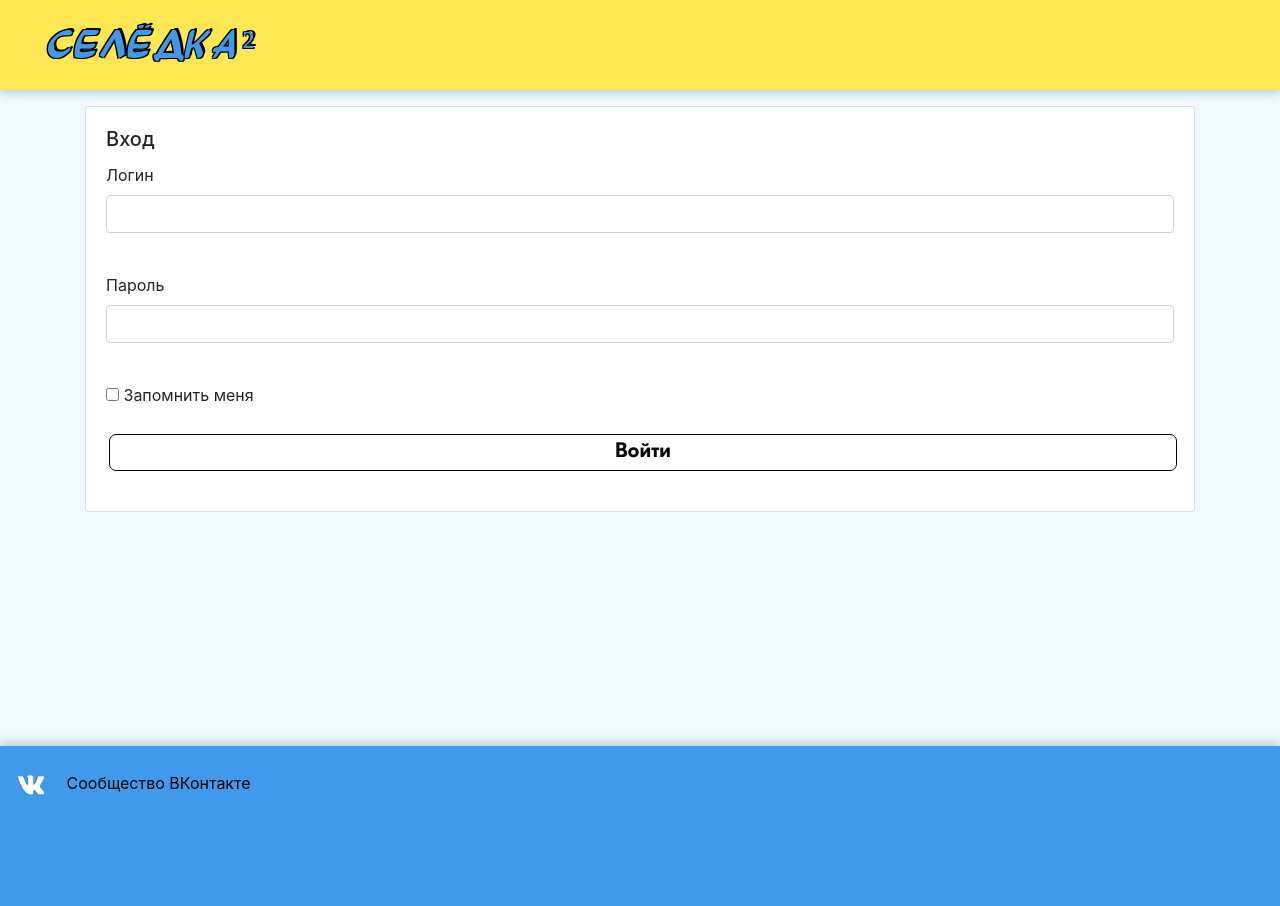
After one commit to adariax/web_project, a Flask app: page /login in a window 1280 px wide. The commit adds this page. Run offline with Flask 2, Linux system fonts and the light colour scheme; parts of the project's set-up code (start-up, migrations or seed data) failed here and were passed over; some libraries are stand-ins or nearby versions.

Commit message:
edited styles files + pages' appearance; was added users model and created login&registration forms

```diff
--- a/app/__init__.py
+++ b/app/__init__.py
@@ -22,8 +22,8 @@ with app.app_context():
 def get_db_session() -> db.Session:
     return db.session
 
-# login_manager = LoginManager(app)
 
+login_manager = LoginManager(app)
 
 from app.data import posts_api
 
--- /dev/null
+++ b/app/forms.py
@@ -0,0 +1,17 @@
+from flask_wtf import FlaskForm
+from wtforms import StringField, PasswordField, SubmitField, BooleanField
+from wtforms.validators import DataRequired
+
+
+class RegisterForm(FlaskForm):
+    nickname = StringField('Логин', validators=[DataRequired])
+    password = PasswordField('Пароль', validators=[DataRequired()])
+    password_again = PasswordField('Повторите пароль', validators=[DataRequired()])
+    submit = SubmitField('Зарегистрироваться')
+
+
+class LoginForm(FlaskForm):
+    nickname = StringField('Логин', validators=[DataRequired()])
+    password = PasswordField('Пароль', validators=[DataRequired()])
+    remember_me = BooleanField('Запомнить меня')
+    submit = SubmitField('Войти')
--- /dev/null
+++ b/app/static/css/buttons.css
@@ -0,0 +1,63 @@
+@import url('fonts.css');
+
+.s-button {
+    width: 100%;
+
+    font-family: FuturaM;
+    font-size: 1.5vw;
+    color: #050505;
+
+    background-color: rgba(5, 5, 5, 0);
+
+    border: 0.125vw solid #050505;
+    border-radius: 7px;
+
+    display: inline-block;
+
+    padding: 0.25vw;
+    margin: 0.25vw;
+}
+
+.s-button:hover {
+    color: white;
+    background-color: #050505;
+}
+
+.blue {
+    color: #3f9bea;
+    border-color: #3f9bea;
+}
+
+.blue:hover {
+    background-color: #3f9bea;
+}
+
+
+.pink {
+    color: #d84985;
+    border-color: #d84985;
+}
+
+.pink:hover {
+    background-color: #d84985;
+}
+
+
+.yellow {
+    color: #ffe753;
+    border-color: #ffe753;
+}
+
+.yellow:hover {
+    background-color: #ffe753;
+}
+
+
+.green {
+    color: #70db4c;
+    border-color: #70db4c;
+}
+
+.green:hover {
+    background-color: #70db4c;
+}
--- a/app/static/css/content.css
+++ b/app/static/css/content.css
@@ -1,27 +1,12 @@
 @import url('fonts.css');
 
 .wrapper {
-    padding: 0;
-    margin: 0 auto;
-
-    max-width: 1600px;
-    min-height: 100vh;
-
-    /* box-shadow: 3px 0 10px rgba(17, 38, 47, 0.25), -3px 0 10px rgba(17, 38, 47, 0.25); */
-
-    clear: both;
-    display: table;
-    flex-direction: column;
-
-    align-content: center;
-    align-items: center;
-
-    vertical-align: top;
+    min-height: 80vh;
 }
 
 footer {
     width: 100%;
-    height: 100px;
+    height: 20vh;
 
     position: relative;
     bottom: 0;
--- a/app/static/css/style.css
+++ b/app/static/css/style.css
@@ -1,2 +1,3 @@
 @import url('header.css');
 @import url('content.css');
+@import url('buttons.css');
--- a/app/templates/all_posts.html
+++ b/app/templates/all_posts.html
@@ -6,10 +6,10 @@
     <div class="col-lg border" id="right"></div>
 </div>
 <template id="content-block">
-    <div class="card" style="width: 100%;">
+    <div class="card mt-3" style="width: 100%;">
       <img class="card-img-top">
       <div class="card-body">
-        <a class="vk_link">Перейти к источнику</a>
+        <a class="s-button blue">Перейти к источнику</a>
       </div>
     </div>
 </template>
--- a/app/templates/base.html
+++ b/app/templates/base.html
@@ -18,7 +18,7 @@
     <nav class="navbar navbar-light" style="background-color: #ffe753; box-shadow: 0 3px 10px rgba(17, 38, 47, 0.25);">
       <a class="navbar-brand" href="#"><h1 class="header_text">Селёдка²</h1></a>
     </nav>
-<div class="container">
+<div class="container wrapper">
     {% block content %}{% endblock %}
 </div>
 <footer>
--- /dev/null
+++ b/app/templates/login.html
@@ -0,0 +1,33 @@
+{% extends "base.html" %}
+
+{% block content %}
+<div class="card mt-3" style="width: 100%; height: 80%;">
+    <div class="card-body" style="height: 80%;">
+        <h5 class="card-title">Вход</h5>
+        <form action="" method="post">
+            {{ form.hidden_tag() }}
+            <p>
+                {{ form.nickname.label }}<br>
+                {{ form.nickname(class="form-control") }}<br>
+                {% for error in form.nickname.errors %}
+            <div class="alert alert-danger" role="alert">
+                {{ error }}
+            </div>
+            {% endfor %}
+            </p>
+            <p>
+                {{ form.password.label }}<br>
+                {{ form.password(class="form-control", type="password") }}<br>
+                {% for error in form.password.errors %}
+            <div class="alert alert-danger" role="alert">
+                {{ error }}
+            </div>
+                {% endfor %}
+            </p>
+            <p>{{ form.remember_me() }} {{ form.remember_me.label }}</p>
+            <p>{{ form.submit(type="submit", class="s-button") }}</p>
+            <div>{{ message }}</div>
+        </form>
+    </div>
+</div>
+{% endblock %}
--- a/main.py
+++ b/main.py
@@ -3,8 +3,15 @@ from posts import load_posts
 
 from flask import make_response, jsonify, render_template
 
-from app import app, get_db_session
-from app.models import Post
+from app import app, get_db_session, login_manager
+from app.models import Post, User
+from app.forms import RegisterForm, LoginForm
+
+
+@login_manager.user_loader
+def load_user(user_id):
+    session = get_db_session()
+    return session.query(User).get(user_id)
 
 
 @app.route('/')
@@ -14,5 +21,17 @@ def index():
     return render_template('all_posts.html', title='Главная', posts=posts)
 
 
+@app.route('/login')
+def login():
+    form = LoginForm()
+    return render_template('login.html', title='Главная', form=form)
+
+
+@app.route('/registration')
+def registration():
+    form = RegisterForm()
+    return render_template('registration.html', title='Главная', form=form)
+
+
 if __name__ == '__main__':
     app.run()
```
Also changed, not shown: other parts of app/static/css/content.css (+0 -57 lines), app/models.py (+20 -0 lines), app/templates/registration.html (added, +41 -0 lines).
